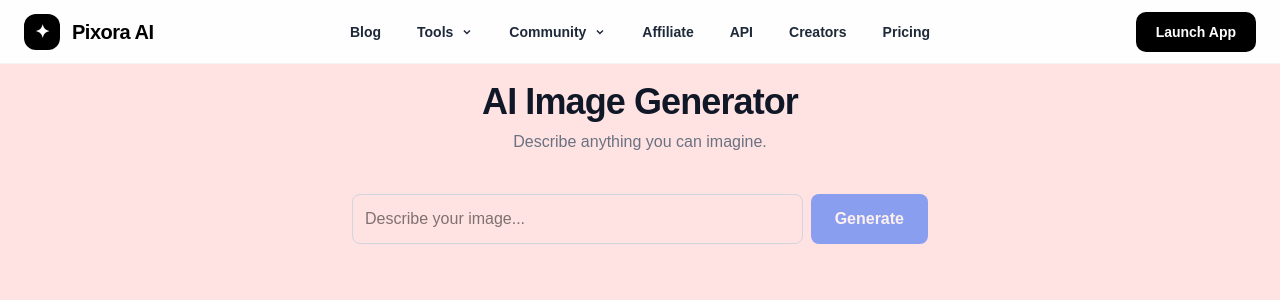
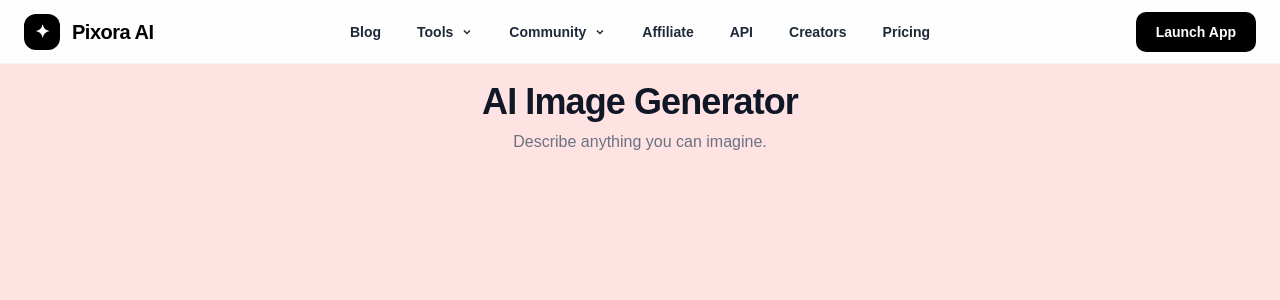
Before and after one commit to Coderx333677/ai-image-generator, a Next.js app: page / in a window 1280 px wide. Shown: the top 300 px of the page. Built offline with nearby package versions, Linux system fonts and the light colour scheme.

Commit message:
fix: comment out PromptForm component in Home page

```diff
--- a/app/page.tsx
+++ b/app/page.tsx
@@ -31,7 +31,7 @@ export default function Home() {
       </div>
 
       {/* Our Component 1: The Form */}
-      <PromptForm onSubmit={pic} isLoading={false} />
+      {/* <PromptForm onSubmit={pic} isLoading={false} /> */}
 
 
 
```
